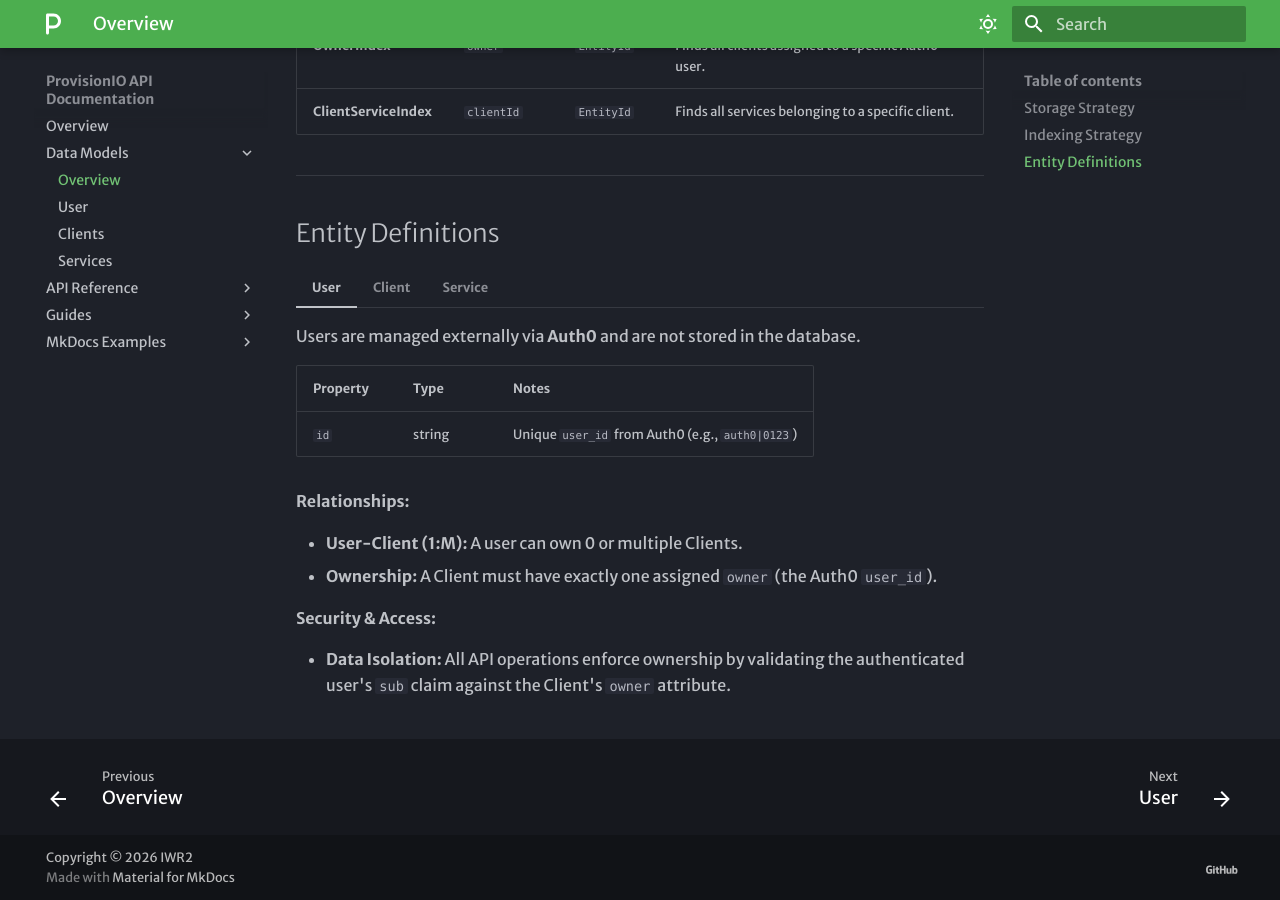
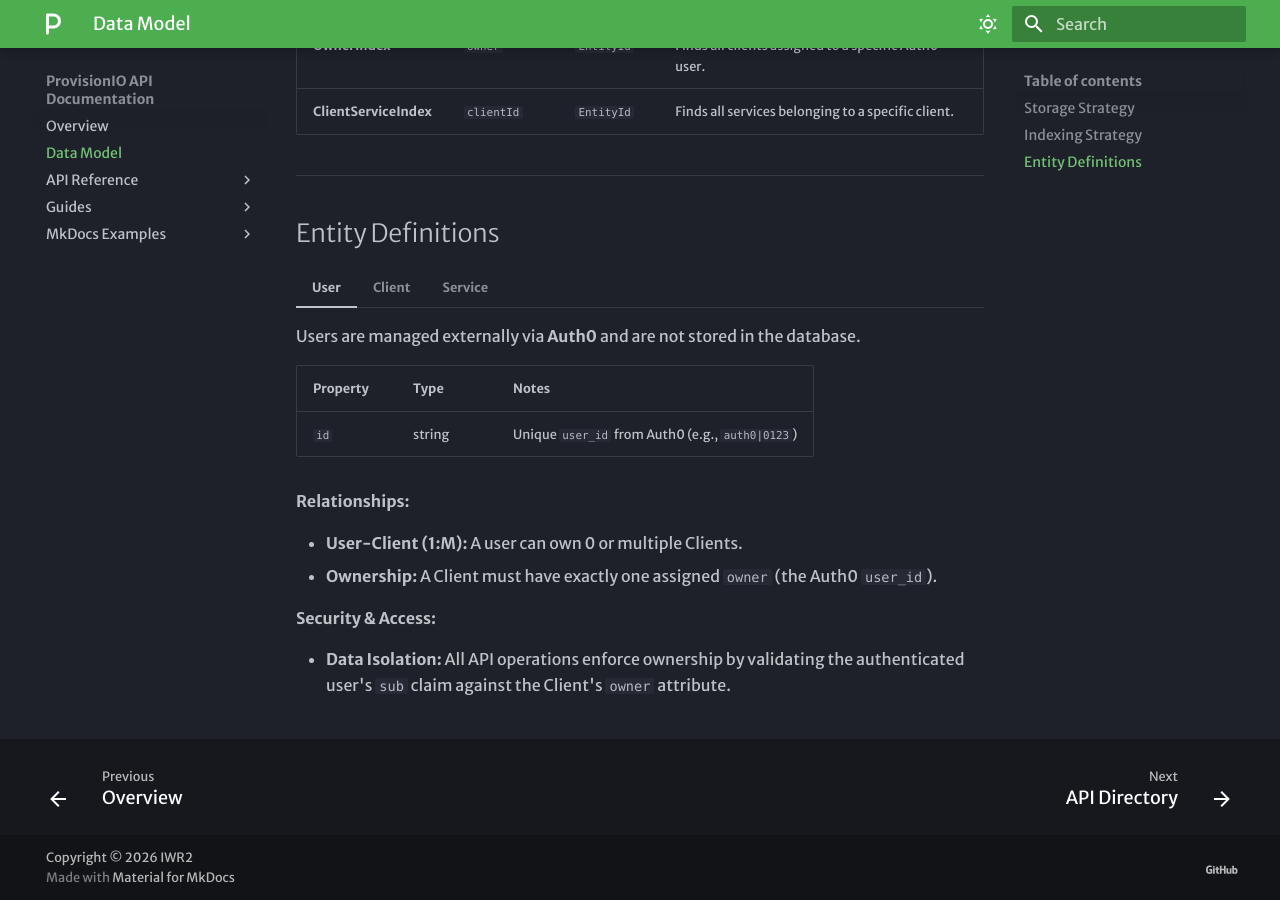
Before and after one commit to IWR2/ProvisionIO, an MkDocs documentation site: the page built from docs/model.md, in a window 1280 px wide and 900 px high, scrolled down 775 px. Built offline with MkDocs 1.6.1 and Material for MkDocs 9.7.7, drawn with Linux system fonts in a browser that asks for light colours; some web fonts are replaced.

Commit message:
Remove other data model files.

```diff
--- a/mkdocs.yml
+++ b/mkdocs.yml
@@ -50,11 +50,7 @@ markdown_extensions:
 
 nav:
   - Overview: index.md
-  - Data Models:
-      - Overview: model.md
-      - User: model/user.md
-      - Clients: model/clients.md
-      - Services: model/services.md
+  - Data Model: model.md
   - API Reference:
       - API Directory: api/endpoints.md
       - Admin Endpoints: api/admin.md
```
Also changed, not shown: docs/model/clients.md (deleted), docs/model/services.md (deleted), docs/model/user.md (deleted).
